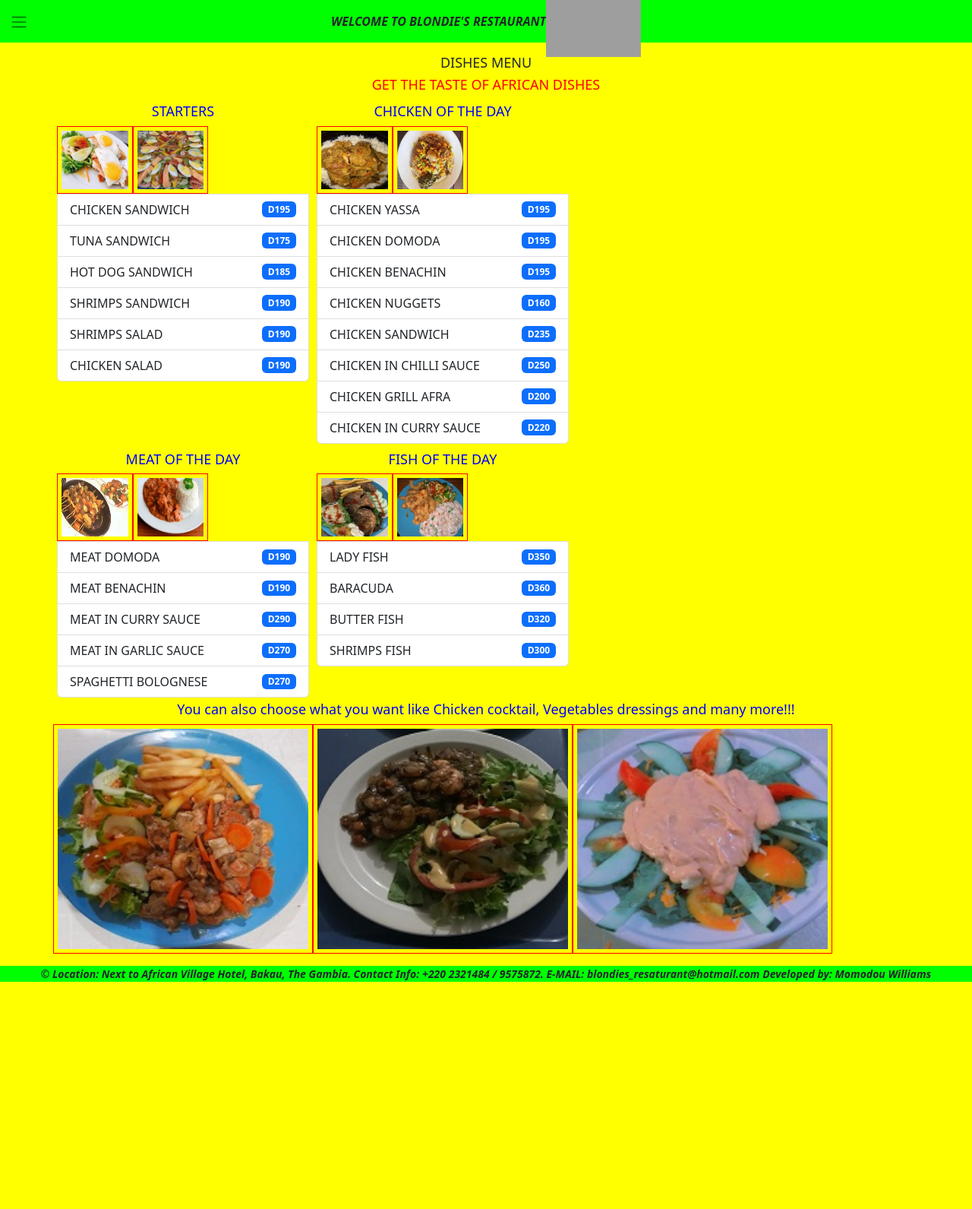
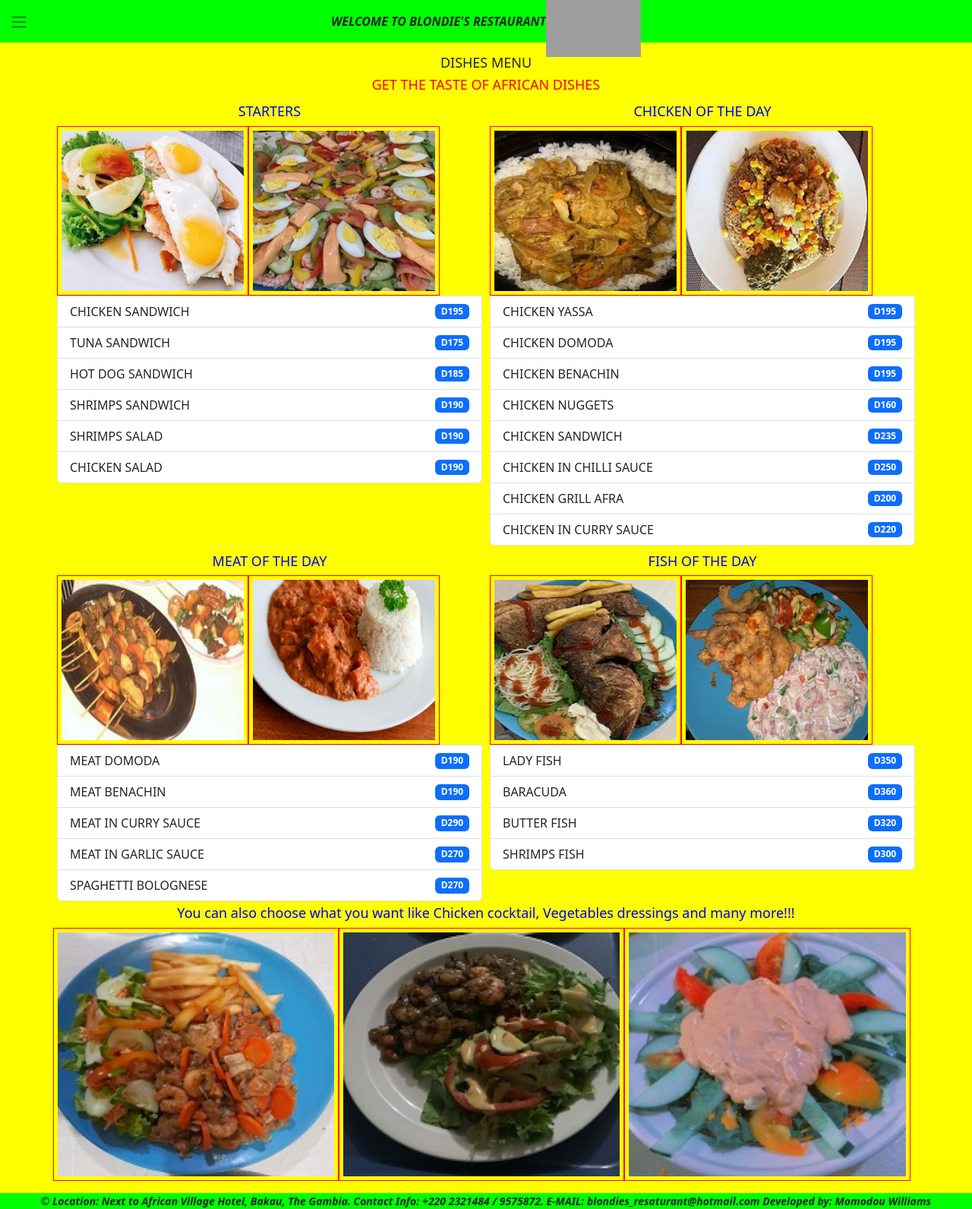
Before and after one commit to Willibamba/Blondie-s-Restaurant, a Flask app: page /menu in a window 1280 px wide. Shown: the whole page at 76% size. Before the commit the page ends 1292 px from the top, so only its background shows below. Run offline with Flask 2, Linux system fonts and the light colour scheme; grey boxes are pictures that could not be loaded.

Commit message:
Made some adjustments to templates

```diff
--- a/static/style.css
+++ b/static/style.css
@@ -26,14 +26,14 @@
 
 /* The poitioning of the photos in the index.html as columns of the same size */
 .column {
-    width: 30%;
+    width: 33%;
     padding: 5px;
 
 }
 
 /* The display of the photos in the index.html as rows with flex */
 .row {
-    display: flexbox;
+    display: flex;
 }
 
 /* For media output of the photos on the screen */
@@ -45,7 +45,7 @@
 
 /* Sets the menu lists */
 .list-group {
-    width: 30%;
+    width: 50%;
     padding: 5px;
 }
 
@@ -56,7 +56,7 @@
 
 /* Sets the images of the menu-list */
 .pic {
-    width: 30%;
+    width: 45%;
     padding: 5px;
 }
 
--- a/templates/about.html
+++ b/templates/about.html
@@ -9,7 +9,7 @@
 {% block content %}
 
     <div class="text-center">
-        <img src="../static/images/inside2.jpg" width="25%" alt="Responsive image">
+        <img src="../static/images/inside2.jpg" width="25%" alt="Responsive image" style="box-shadow: 1px 1px 1px 1px red;">
     </div>
 
     <p>
--- a/templates/order.html
+++ b/templates/order.html
@@ -35,11 +35,11 @@
         </div>
         <div class="mb-3">
             <p><b>Address</b></p>
-            <textarea class="form-control" id="validationTextarea" autocomplete="off" autofocus type="text" placeholder="Please Fill in Address" rows="3" name="address" style="overflow-y: scroll;"></textarea>
+            <textarea class="form-control" id="validationTextarea" autocomplete="off" autofocus type="text" placeholder="Please Fill in Address" rows="3" name="address" style="overflow: auto; resize: none;"></textarea>
         </div>
         <div class="mb-3" >
             <p><b>Message</b></p>
-            <textarea class="form-control" id="validationTextarea" autocomplete="off" autofocus type="text" placeholder="Message/ Special requirements" rows="3" name="message" style="overflow-y: scroll;"></textarea>
+            <textarea class="form-control" id="validationTextarea" autocomplete="off" autofocus type="text" placeholder="Message/ Special requirements" rows="3" name="message" style="overflow: auto; resize: none;"></textarea>
         </div>
         <button class="btn btn-primary" type="submit">Submit</button>
 
--- a/templates/successful_order.html
+++ b/templates/successful_order.html
@@ -13,7 +13,7 @@
 
     <h3>We will get back to you as soon as possible!!!</h3>
     <div class="text-center">
-        <img src="../static/images/owner.jpg" alt="Responsive image">
+        <img src="../static/images/owner.jpg" alt="Responsive image" style="border: 1px solid red;">
     </div>
 
 {% endblock %}
```
Also changed, not shown: database.db.
